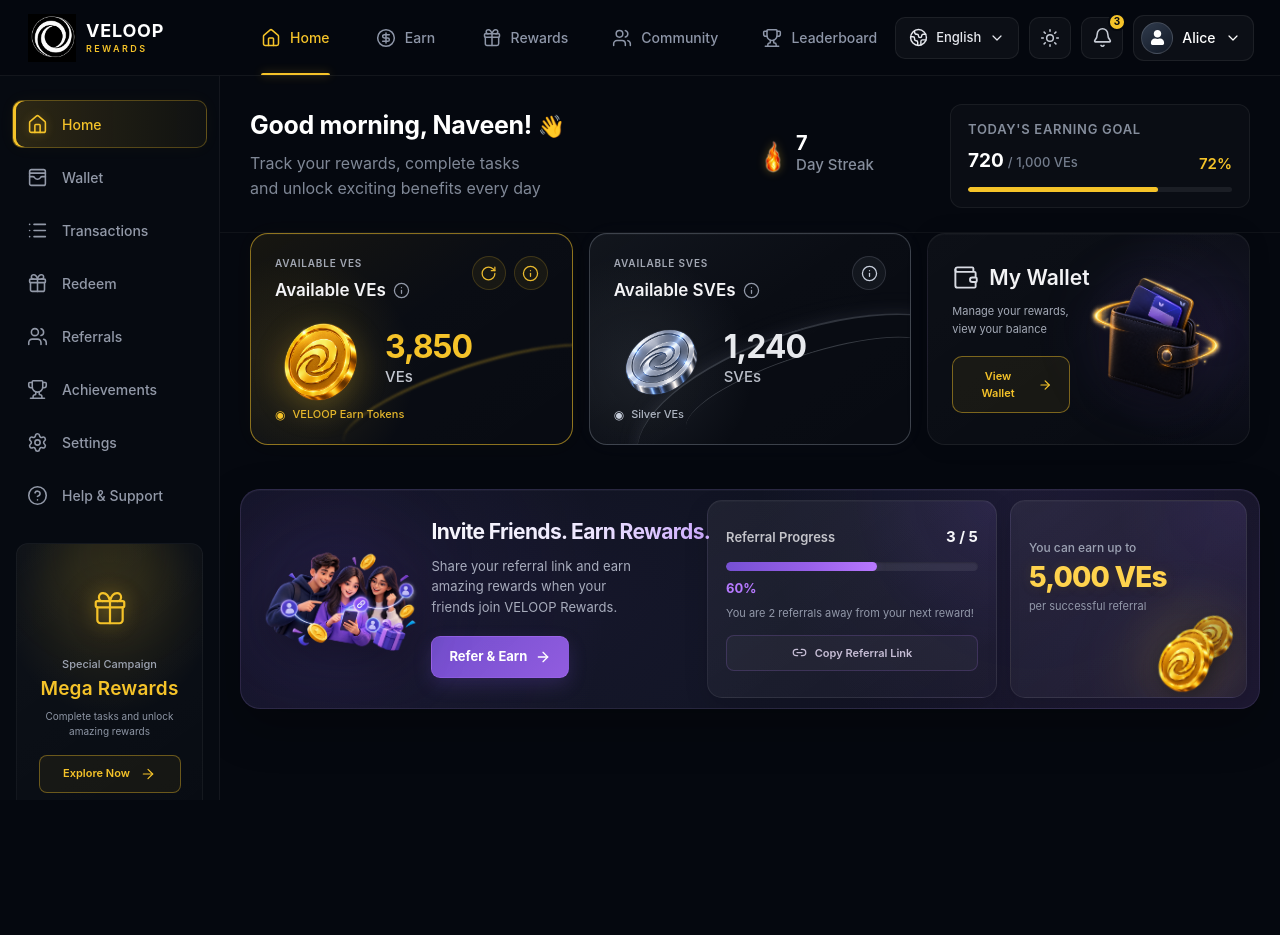
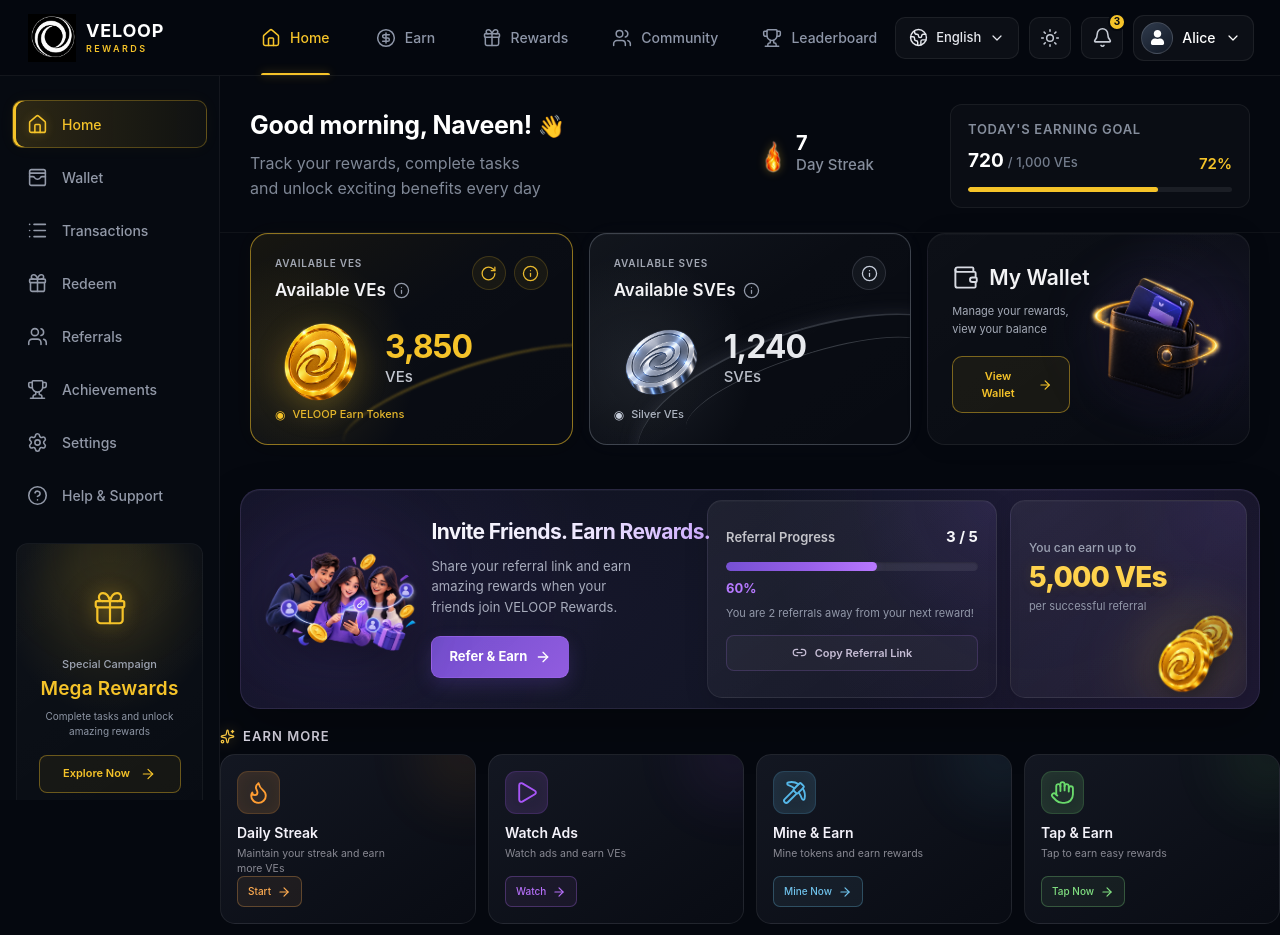
Before and after one commit to SANAPARVEEN-cmd/veloop-rewards-home-page-, a React (Vite) app: page / in a window 1280 px wide. Shown: the top 935 px of the page. Before the commit the page ends 800 px from the top, so only its background shows below. Built offline with nearby package versions, Linux system fonts and the light colour scheme.

Commit message:
now added earn more section and add all 8 cards

```diff
--- /dev/null
+++ b/src/components/home/EarnMore.jsx
@@ -0,0 +1,42 @@
+import { Sparkles } from "lucide-react";
+
+import FeatureCard from "./FeatureCard";
+// import UpcomingFeatures from "./UpcomingFeatures";
+
+import { featureData } from "../../data/featureData";
+
+import styles from "./EarnMore.module.css";
+
+const EarnMore = () => {
+    const handleFeatureClick = (feature) => {
+        console.log(`${feature.title} clicked`);
+    };
+
+    return (
+        <section className={styles.section}>
+            {/* SECTION HEADER */}
+            <div className={styles.header}>
+                <div className={styles.titleWrapper}>
+                    <Sparkles size={15} className={styles.titleIcon} />
+
+                    <h2>Earn More</h2>
+                </div>
+            </div>
+
+            {/* FEATURE GRID */}
+            <div className={styles.grid}>
+                {featureData.map((feature) => (
+                    <FeatureCard
+                        key={feature.id}
+                        {...feature}
+                        onClick={() => handleFeatureClick(feature)}
+                    />
+                ))}
+
+                {/* <UpcomingFeatures /> */}
+            </div>
+        </section>
+    );
+};
+
+export default EarnMore;
--- /dev/null
+++ b/src/components/home/EarnMore.module.css
@@ -0,0 +1,95 @@
+.section {
+    width: 100%;
+    margin-top: 14px;
+}
+
+/* HEADER */
+
+.header {
+    display: flex;
+    align-items: center;
+
+    margin-bottom: 10px;
+}
+
+.titleWrapper {
+    display: flex;
+    align-items: center;
+    gap: 8px;
+}
+
+.titleIcon {
+    color: #f4c542;
+
+    filter: drop-shadow(
+        0 0 7px rgba(244, 197, 66, 0.35)
+    );
+}
+
+.titleWrapper h2 {
+    margin: 0;
+
+    color: #dcd9e6;
+
+    font-size: 13px;
+    font-weight: 600;
+
+    letter-spacing: 0.08em;
+    text-transform: uppercase;
+}
+
+/* GRID */
+
+.grid {
+    display: grid;
+
+    grid-template-columns:
+        repeat(4, minmax(0, 1fr));
+
+    gap: 12px;
+}
+
+/*
+    4 columns × 2 rows
+
+    Row 1:
+    Daily Streak
+    Watch Ads
+    Mine & Earn
+    Tap & Earn
+
+    Row 2:
+    Stake & Earn
+    Giveaway
+    Daily Bonus
+    Contribution
+
+    UpcomingFeatures will later be positioned
+    according to the lower dashboard layout.
+*/
+
+/* TABLET */
+
+@media (max-width: 1100px) {
+    .grid {
+        grid-template-columns:
+            repeat(3, minmax(0, 1fr));
+    }
+}
+
+/* MOBILE */
+
+@media (max-width: 768px) {
+    .grid {
+        grid-template-columns:
+            repeat(2, minmax(0, 1fr));
+
+        gap: 10px;
+    }
+}
+
+@media (max-width: 480px) {
+    .grid {
+        grid-template-columns: 1fr;
+    }
+}
--- /dev/null
+++ b/src/components/home/FeatureCard.jsx
@@ -0,0 +1,37 @@
+import { ArrowRight } from "lucide-react";
+
+import styles from "./FeatureCard.module.css";
+
+const FeatureCard = ({
+    title,
+    description,
+    buttonText,
+    icon: Icon,
+    accent = "purple",
+    onClick,
+}) => {
+    return (
+        <article className={`${styles.card} ${styles[accent]}`}>
+            <div className={styles.iconWrapper}>
+                <Icon size={25} strokeWidth={1.8} />
+            </div>
+
+            <div className={styles.content}>
+                <h3>{title}</h3>
+
+                <p>{description}</p>
+
+                <button
+                    type="button"
+                    className={styles.actionButton}
+                    onClick={onClick}
+                >
+                    <span>{buttonText}</span>
+                    <ArrowRight size={14} />
+                </button>
+            </div>
+        </article>
+    );
+};
+
+export default FeatureCard;
--- /dev/null
+++ b/src/components/home/FeatureCard.module.css
@@ -0,0 +1,252 @@
+.card {
+    position: relative;
+    min-width: 0;
+    min-height: 140px;
+
+    display: flex;
+    flex-direction: column;
+
+    padding: 16px;
+
+    border: 1px solid rgba(255, 255, 255, 0.08);
+    border-radius: 15px;
+
+    background:
+        linear-gradient(
+            145deg,
+            rgba(20, 24, 35, 0.96),
+            rgba(9, 12, 20, 0.96)
+        );
+
+    overflow: hidden;
+
+    transition:
+        transform 0.25s ease,
+        border-color 0.25s ease,
+        box-shadow 0.25s ease;
+}
+
+/* subtle glow */
+.card::before {
+    content: "";
+    position: absolute;
+
+    width: 100px;
+    height: 100px;
+
+    top: -50px;
+    right: -40px;
+
+    border-radius: 50%;
+
+    background: var(--card-accent);
+
+    opacity: 0.08;
+
+    filter: blur(30px);
+
+    pointer-events: none;
+}
+
+.card:hover {
+    transform: translateY(-3px);
+
+    border-color: color-mix(
+        in srgb,
+        var(--card-accent) 35%,
+        rgba(255, 255, 255, 0.08)
+    );
+
+    box-shadow:
+        0 10px 25px rgba(0, 0, 0, 0.25),
+        0 0 20px color-mix(
+            in srgb,
+            var(--card-accent) 8%,
+            transparent
+        );
+}
+
+/* ICON */
+
+.iconWrapper {
+    width: 43px;
+    height: 43px;
+
+    display: flex;
+    align-items: center;
+    justify-content: center;
+
+    flex-shrink: 0;
+
+    border-radius: 11px;
+
+    color: var(--card-accent);
+
+    background: color-mix(
+        in srgb,
+        var(--card-accent) 10%,
+        rgba(255, 255, 255, 0.03)
+    );
+
+    border: 1px solid color-mix(
+        in srgb,
+        var(--card-accent) 18%,
+        transparent
+    );
+
+    box-shadow:
+        inset 0 0 15px
+        color-mix(
+            in srgb,
+            var(--card-accent) 5%,
+            transparent
+        );
+}
+
+/* CONTENT */
+
+.content {
+    position: relative;
+    z-index: 1;
+
+    display: flex;
+    flex-direction: column;
+
+    flex: 1;
+
+    min-width: 0;
+}
+
+.content h3 {
+    margin: 11px 0 4px;
+
+    color: #f4f2fa;
+
+    font-size: 14px;
+    font-weight: 600;
+
+    line-height: 1.2;
+
+    white-space: nowrap;
+    overflow: hidden;
+    text-overflow: ellipsis;
+}
+
+.content p {
+    margin: 0;
+
+    max-width: 170px;
+
+    color: rgba(224, 222, 232, 0.58);
+
+    font-size: 10.5px;
+    line-height: 1.45;
+}
+
+/* BUTTON */
+
+.actionButton {
+    width: fit-content;
+
+    display: inline-flex;
+    align-items: center;
+    gap: 6px;
+
+    margin-top: auto;
+    padding: 7px 10px;
+
+    border: 1px solid color-mix(
+        in srgb,
+        var(--card-accent) 25%,
+        rgba(255, 255, 255, 0.06)
+    );
+
+    border-radius: 7px;
+
+    background: color-mix(
+        in srgb,
+        var(--card-accent) 5%,
+        rgba(255, 255, 255, 0.02)
+    );
+
+    color: color-mix(
+        in srgb,
+        var(--card-accent) 85%,
+        white
+    );
+
+    font-size: 10px;
+    font-weight: 500;
+
+    cursor: pointer;
+
+    transition:
+        background 0.2s ease,
+        border-color 0.2s ease,
+        transform 0.2s ease;
+}
+
+.actionButton:hover {
+    background: color-mix(
+        in srgb,
+        var(--card-accent) 12%,
+        rgba(255, 255, 255, 0.03)
+    );
+
+    border-color: color-mix(
+        in srgb,
+        var(--card-accent) 45%,
+        transparent
+    );
+
+    transform: translateX(2px);
+}
+
+/* ACCENTS */
+
+.orange {
+    --card-accent: #ff9d32;
+}
+
+.purple {
+    --card-accent: #a855f7;
+}
+
+.blue {
+    --card-accent: #55b7e8;
+}
+
+.green {
+    --card-accent: #69d96b;
+}
+
+.gold {
+    --card-accent: #f3c84b;
+}
+
+.pink {
+    --card-accent: #ef5c9c;
+}
+
+.yellow {
+    --card-accent: #f4c542;
+}
+
+.cyan {
+    --card-accent: #58b9e8;
+}
+
+/* RESPONSIVE */
+
+@media (max-width: 1100px) {
+    .card {
+        min-height: 135px;
+        padding: 14px;
+    }
+}
+
+@media (max-width: 768px) {
+    .card {
+        min-height: 140px;
+    }
+}
--- /dev/null
+++ b/src/data/featureData.js
@@ -0,0 +1,77 @@
+import {
+    Flame,
+    Play,
+    Pickaxe,
+    Hand,
+    Coins,
+    Gift,
+    CalendarCheck,
+    Users,
+} from "lucide-react";
+
+export const featureData = [
+    {
+        id: 1,
+        title: "Daily Streak",
+        description: "Maintain your streak and earn more VEs",
+        buttonText: "Start",
+        icon: Flame,
+        accent: "orange",
+    },
+    {
+        id: 2,
+        title: "Watch Ads",
+        description: "Watch ads and earn VEs",
+        buttonText: "Watch",
+        icon: Play,
+        accent: "purple",
+    },
+    {
+        id: 3,
+        title: "Mine & Earn",
+        description: "Mine tokens and earn rewards",
+        buttonText: "Mine Now",
+        icon: Pickaxe,
+        accent: "blue",
+    },
+    {
+        id: 4,
+        title: "Tap & Earn",
+        description: "Tap to earn easy rewards",
+        buttonText: "Tap Now",
+        icon: Hand,
+        accent: "green",
+    },
+    {
+        id: 5,
+        title: "Stake & Earn",
+        description: "Stake tokens and earn more",
+        buttonText: "Stake Now",
+        icon: Coins,
+        accent: "gold",
+    },
+    {
+        id: 6,
+        title: "Giveaway",
+        description: "Participate in exciting giveaways",
+        buttonText: "Join Now",
+        icon: Gift,
+        accent: "pink",
+    },
+    {
+        id: 7,
+        title: "Daily Bonus",
+        description: "Claim your daily bonus reward",
+        buttonText: "Claim Now",
+        icon: CalendarCheck,
+        accent: "yellow",
+    },
+    {
+        id: 8,
+        title: "Contribution",
+        description: "Contribute and earn VEs",
+        buttonText: "Contribute",
+        icon: Users,
+        accent: "cyan",
+    },
+];
--- a/src/pages/Home/Home.jsx
+++ b/src/pages/Home/Home.jsx
@@ -1,19 +1,20 @@
 import WelcomeHeader from "../../components/home/WelcomeHeader";
 import BalanceSection from "../../components/home/BalanceSection";
 import ReferralBanner from "../../components/home/ReferralBanner";
+import EarnMore from "../../components/home/EarnMore";
 
 import styles from "./Home.module.css";
 
 const Home = () => {
     return (
         <main className={styles.home}>
-
             <WelcomeHeader />
 
             <BalanceSection />
 
             <ReferralBanner />
 
+            <EarnMore />
         </main>
     );
 };
```
